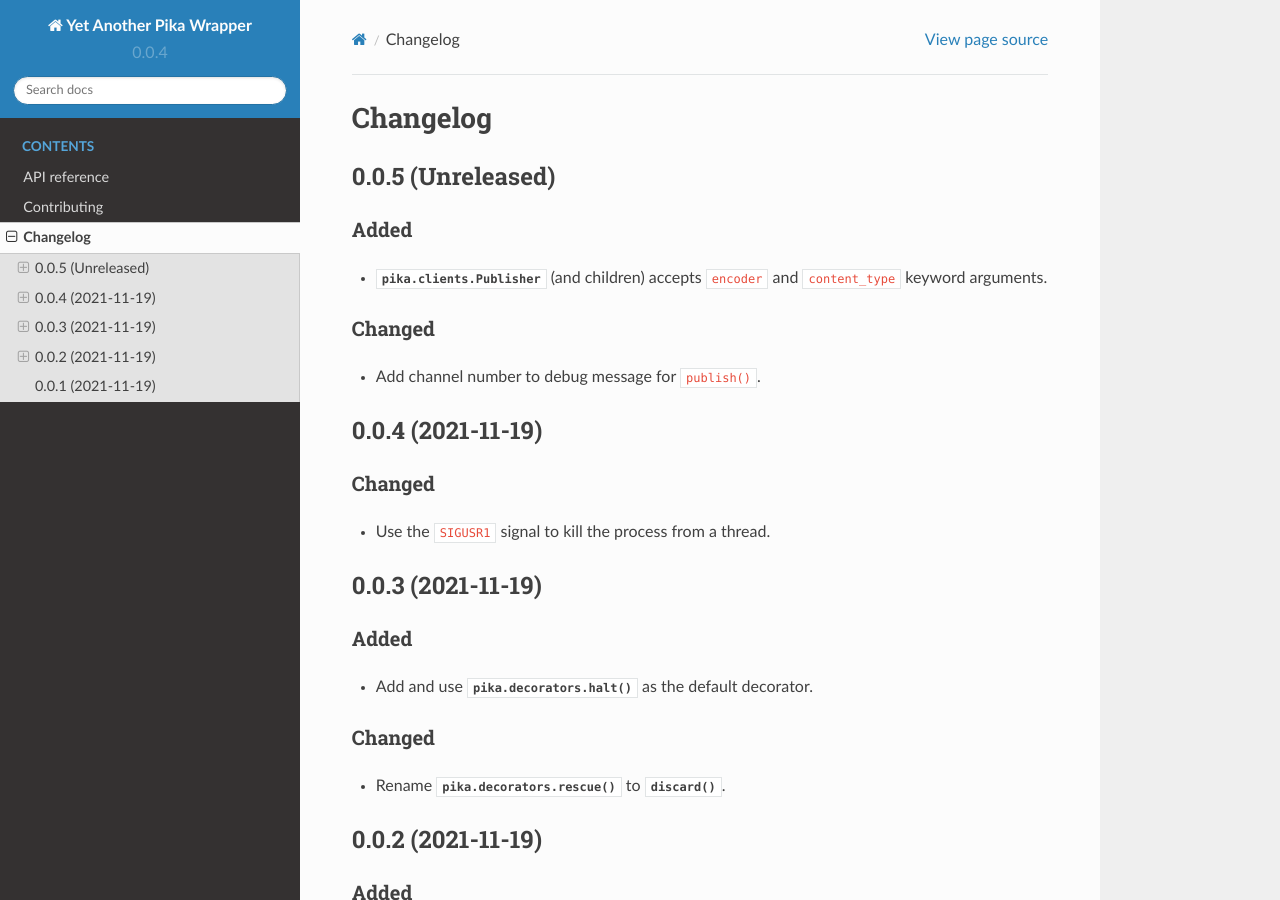
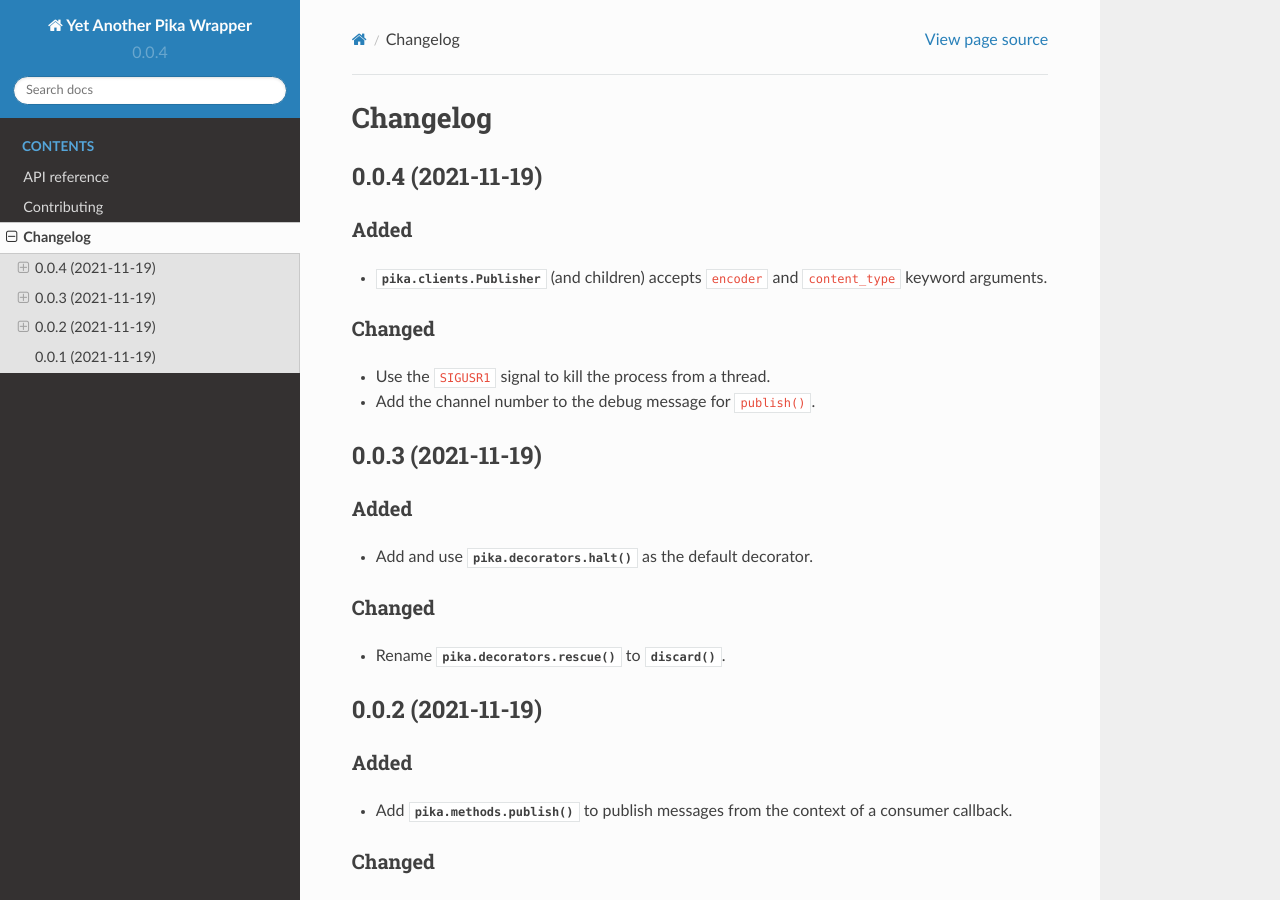
Before and after one commit to open-contracting/yapw, a Sphinx documentation site: the page built from docs/changelog.rst, in a window 1280 px wide and 900 px high. Built offline with Sphinx 7.4.7 and the Read the Docs theme 2.0.0, drawn with Linux system fonts in a browser that asks for light colours.

Commit message:
docs: Update changelog

```diff
--- a/docs/changelog.rst
+++ b/docs/changelog.rst
@@ -1,7 +1,7 @@
 Changelog
 =========
 
-0.0.5 (Unreleased)
+0.0.4 (2021-11-19)
 ------------------
 
 Added
@@ -12,15 +12,8 @@ Added
 Changed
 ~~~~~~~
 
--  Add channel number to debug message for ``publish()``.
-
-0.0.4 (2021-11-19)
-------------------
-
-Changed
-~~~~~~~
-
 -  Use the ``SIGUSR1`` signal to kill the process from a thread.
+-  Add the channel number to the debug message for ``publish()``.
 
 0.0.3 (2021-11-19)
 ------------------
```
